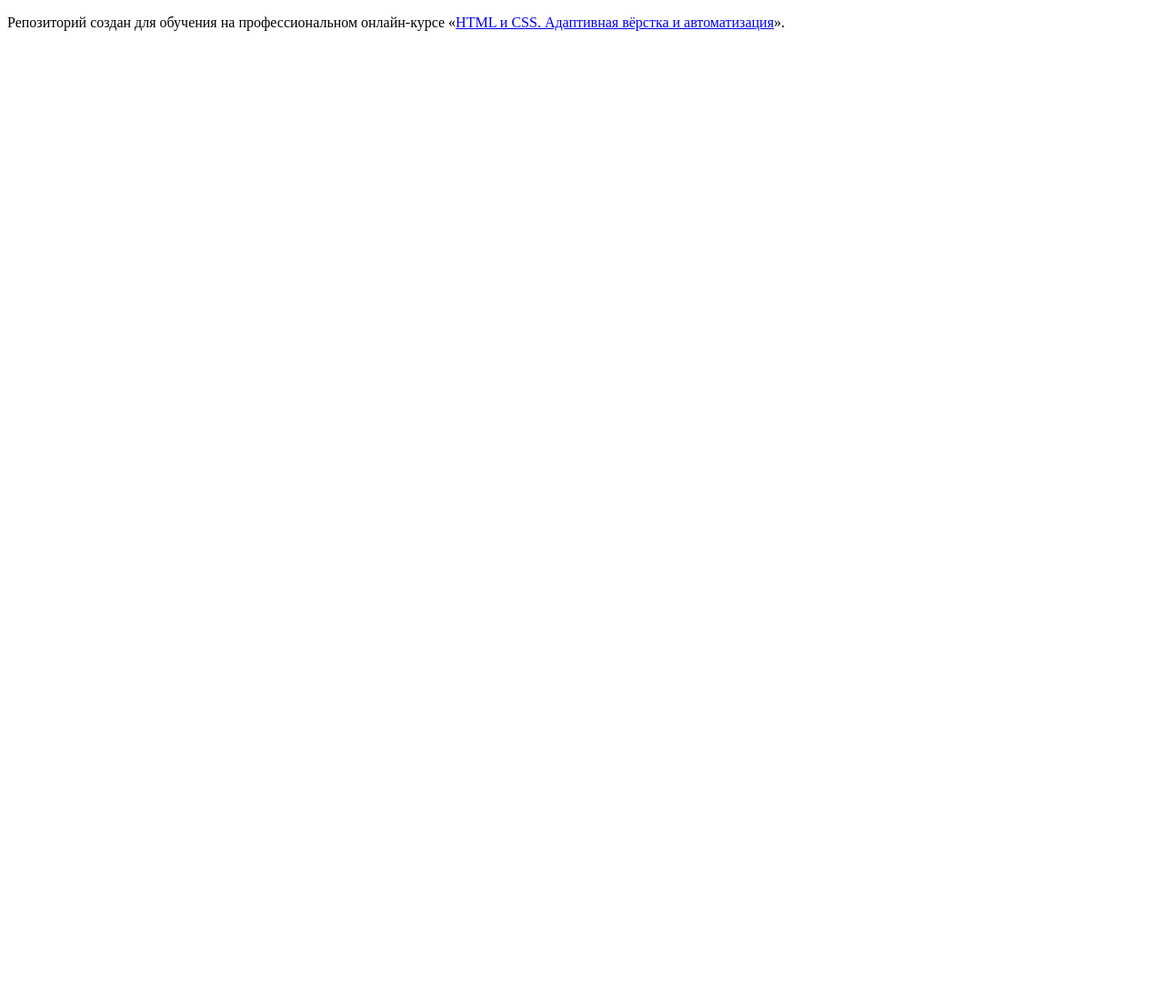
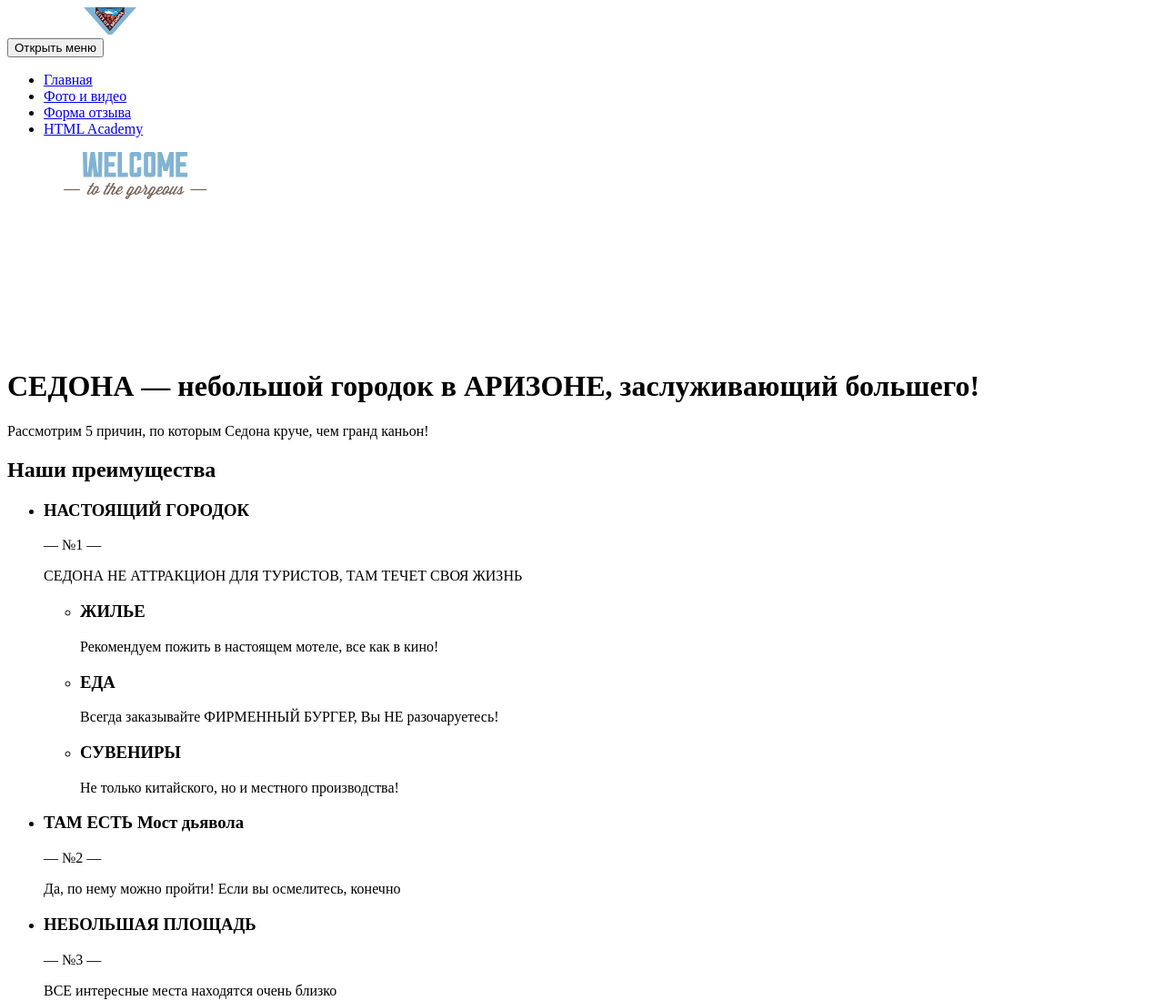
Before and after one commit to htmlacademy-adaptive/1982699-sedona-26, a website: page source/index.html in a window 1280 px wide. Shown: the top 1100 px of the page at 91% size. Before the commit the page ends 800 px from the top, so only its background shows below. Drawn offline with Linux system fonts and the light colour scheme.

Commit message:
доавляет разметку галвной страницы

```diff
--- a/source/index.html
+++ b/source/index.html
@@ -1,12 +1,132 @@
 <!DOCTYPE html>
-<html lang="ru">
-  <head>
-    <meta charset="utf-8">
-    <title>HTML Academy: Седона</title>
-  </head>
-  <body>
+<html class="page" lang="ru">
 
-    <p>Репозиторий создан для обучения на профессиональном онлайн‑курсе «<a href="https://htmlacademy.ru/intensive/adaptive">HTML и CSS. Адаптивная вёрстка и автоматизация</a>».</p>
+<head>
+  <meta charset="utf-8">
+  <title>HTML Academy: Седона</title>
+</head>
 
-  </body>
+<body class="page__body">
+  <header class="main-header">
+    <a class="main-header__logo">
+      <img src="../img/logotype-phone.svg" width="226" height="30" alt="Седона">
+    </a>
+    <nav class="main-nav">
+      <button class="main-nav__toggle" type="button"><span class="visually-hidden">Открыть меню</span></button>
+      <div class="main-nav__wrapper">
+        <ul class="main-nav__list site-list">
+          <li class="site-list__item">
+            <a href="#">
+              Главная
+            </a>
+          </li>
+          <li class="site-list__item">
+            <a href="#">
+              Фото и видео
+            </a>
+          </li>
+          <li class="site-list__item">
+            <a href="#">
+              Форма отзыва
+            </a>
+          </li>
+          <li class="site-list__item">
+            <a href="#">
+              HTML Academy
+            </a>
+          </li>
+        </ul>
+      </div>
+    </nav>
+  </header>
+  <main class="main-container">
+    <img src="../img/text-index.svg.svg" width="282" height="214" alt="Седона">
+    <h1 class="visually-hidden">СЕДОНА — небольшой городок в АРИЗОНЕ, заслуживающий большего!</h1>
+    <p>Рассмотрим 5 причин, по которым Седона круче, чем гранд каньон!</p>
+    <section class="advantages ">
+      <div class="advantages__wrapper slider">
+        <h2 class="visually-hidden">Наши преимущества</h2>
+        <ul class="advantages__list slider__list">
+          <li class="advantages__item advantages__item--natural slider__item">
+            <h3 class="advantages__title">НАСТОЯЩИЙ ГОРОДОК</h3>
+            <p>— №1 —</p>
+            <p class="advantages__description">СЕДОНА НЕ АТТРАКЦИОН ДЛЯ ТУРИСТОВ, ТАМ ТЕЧЕТ СВОЯ ЖИЗНЬ</p>
+            <ul class="advantages__item__list--natural">
+              <li class="advantages__item advantages__item--house">
+                <h3 class="advantages__title">ЖИЛЬЕ</h3>
+                <p class="advantages__description">Рекомендуем пожить в настоящем мотеле, все как в кино!</p>
+              </li>
+              <li class="advantages__item advantages__item--food">
+                <h3 class="advantages__title">ЕДА</h3>
+                <p class="advantages__description">Всегда заказывайте ФИРМЕННЫЙ БУРГЕР, Вы НЕ разочаруетесь!</p>
+              </li>
+              <li class="advantages__item advantages__item--souvenirs">
+                <h3 class="advantages__title">СУВЕНИРЫ</h3>
+                <p class="advantages__description">Не только китайского, но и местного производства!</p>
+              </li>
+            </ul>
+          </li>
+          <li class="advantages__item advantages__item--bridge slider__item">
+            <h3 class="advantages__title">ТАМ ЕСТЬ Мост дьявола</h3>
+            <p>— №2 —</p>
+            <p class="advantages__description">Да, по нему можно пройти! Если вы осмелитесь, конечно</p>
+          </li>
+          <li class="advantages__item advantages__item--small slider__item">
+            <h3 class="advantages__title">НЕБОЛЬШАЯ ПЛОЩАДЬ</h3>
+            <p>— №3 —</p>
+            <p class="advantages__description">ВСЕ интересные места находятся очень близко</p>
+          </li>
+          <li class="advantages__item advantages__item--road slider__item">
+            <h3 class="advantages__title">КРАСИВАЯ ДОРОГА</h3>
+            <p>— №4 —</p>
+            <p class="advantages__description">ЕХАТЬ В СЕДОНУ ИЗ ЛАС-ВЕГАСА совсем НЕ СКУЧНО!</p>
+          </li>
+          <li class="advantages__item advantages__item--turists slider__item">
+            <h3 class="advantages__title">МАЛО ТУРИСТОВ</h3>
+            <p>— №5 —</p>
+            <p class="advantages__description">Большинство едет в гранд каньон и толпится там</p>
+          </li>
+        </ul>
+      </div>
+    </section>
+
+    <section class="interest">
+      <div class="news__wrapper">
+        <h2 class="news__title">ЗАИНТЕРЕСОВАЛИСЬ?</h2>
+        <p>Укажите предполагаемые даты поездки, и мы покажем вам лучшие предложения гостиниц в седоне</p>
+        <button class="button seach">Найти Гостиницу</button>
+      </div>
+      <a class="map" href="">
+        <img src="../img/map-mobile.jpg.svg" alt="карта">
+      </a>
+    </section>
+  </main>
+  <footer class="main-footer">
+    <div class="main-footer__wrapper">
+      <div class="main-footer__contacts contacts">
+        <b class="contacts__title">#visitSEDONA</b>
+      </div>
+      <div class="main-footer__social social">
+        <b class="visually-hidden">Давайте дружить!</b>
+        <ul class="social__list">
+          <li class="social__item">
+            <a class="social__link social__link--vkontakte" href="https://vk.com/htmlacademy">Мы в Вконтакте</a>
+          </li>
+          <li class="social__item">
+            <a class="social__link social__link--youtube" href="https://t.me/htmlacademy">Мы в Телеграме</a>
+          </li>
+          <li class="social__item">
+            <a class="social__link social__link--telegram" href="https://www.youtube.com/user/htmlacademyru">Мы в
+              Ютубе</a>
+          </li>
+        </ul>
+      </div>
+      <div class="main-footer__copyright copyright">
+        <b class="copyright__text">Разработано:</b>
+        <a class="copyright__link" href="https://htmlacademy.ru/intensive/adaptive">HTML Academy</a>
+      </div>
+    </div>
+  </footer>
+</body>
+
 </html>
```
Also changed, not shown: img/logotype-phone.svg (added), img/map-mobile.jpg.svg (added), img/text-index.svg.svg (added).
